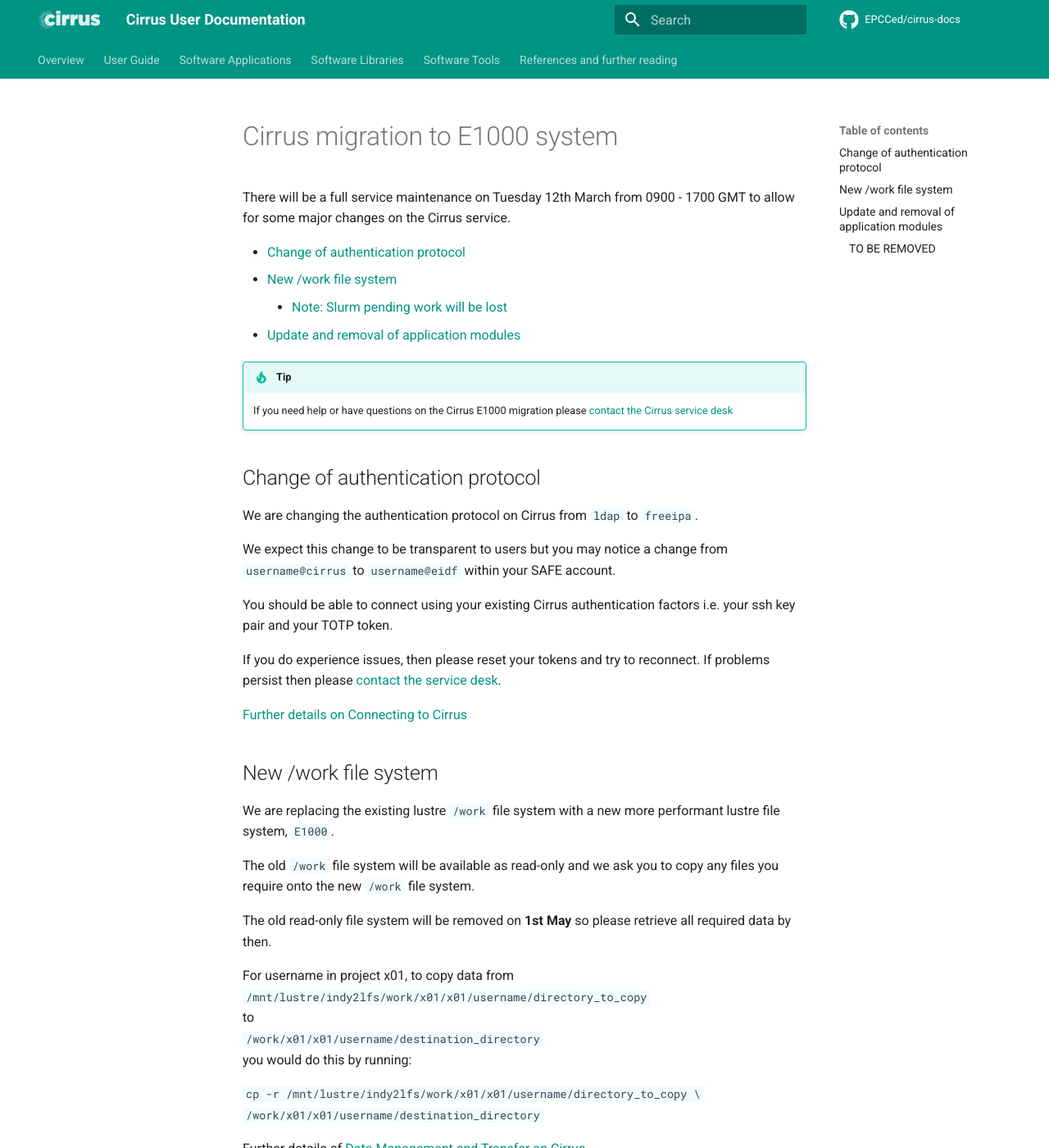
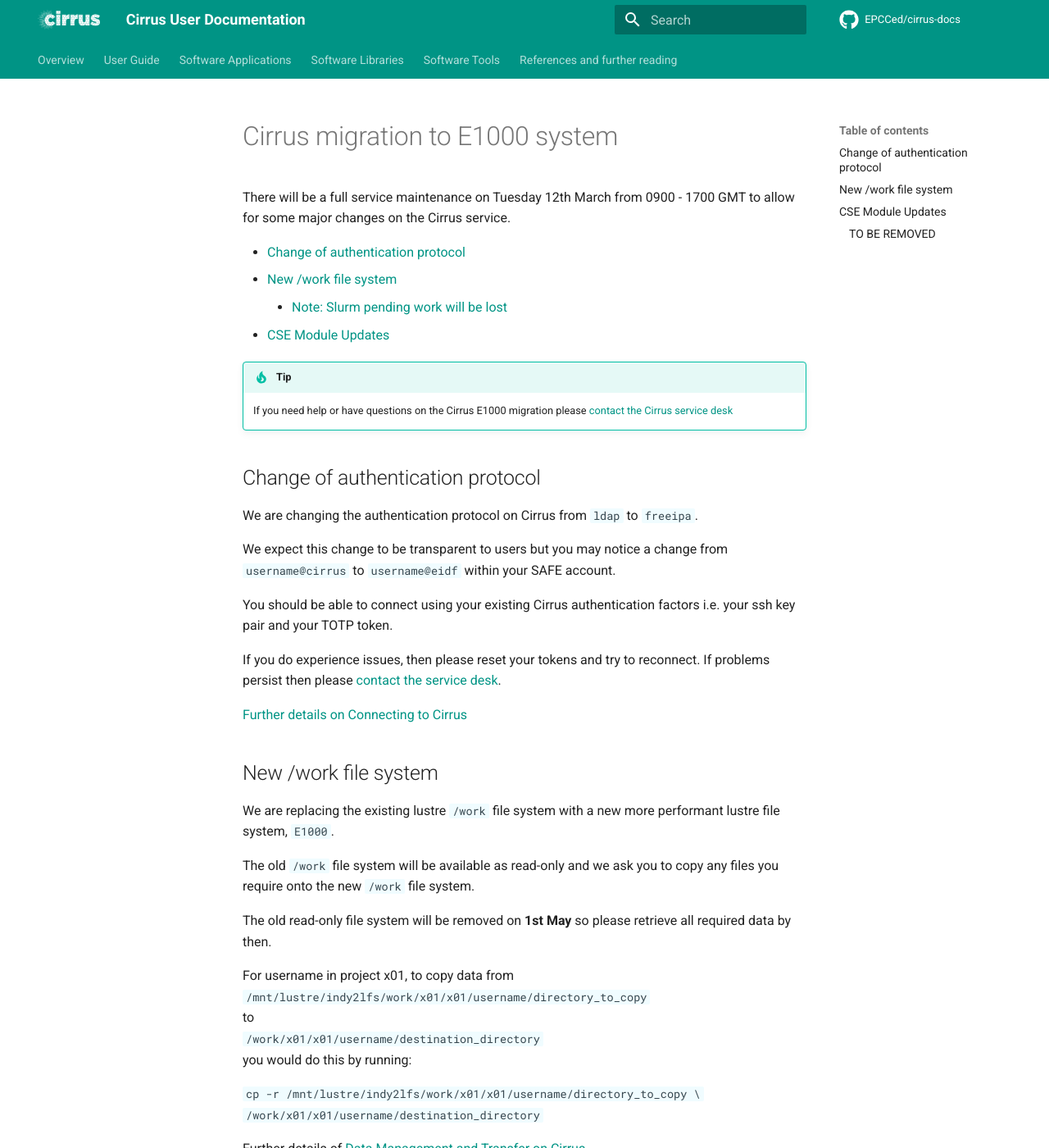
Before and after one commit to EPCCed/cirrus-docs, an MkDocs documentation site: the page built from docs/e1000-migration/index.md, in a window 1280 px wide and 1400 px high. Shown: the whole window at 82% size. Built offline with MkDocs 1.6.1 and Material for MkDocs 9.7.7, drawn with Linux system fonts in a browser that asks for light colours; comment, search, counter and statistics services are not loaded; some of the changed text lies outside the part shown.

Commit message:
update title

```diff
--- a/docs/e1000-migration/index.md
+++ b/docs/e1000-migration/index.md
@@ -5,7 +5,7 @@
 - [Change of authentication protocol ](#change-of-authentication-protocol)
 - [New /work file system](#new-work-file-system)
     - [Note: Slurm pending work will be lost](#note)
-- [Update and removal of application modules](#update-and-removal-of-application-modules)
+- [CSE Module Updates](#cse-module-updates)
 
 
 
@@ -55,7 +55,7 @@
     As the underlying pathname for /work will be changing with the addition of the new file system, all of the pending work in the slurm queue will be removed during the migration. When the service is returned, please resubmit your slurm jobs to Cirrus.
 
 
-## Update and removal of application modules
+## CSE Module Updates
 
 Our Computational Science and Engineering (CSE) Team have taken the opportunity of the arrival of the new file system to update modules and also remove older versions of modules. A full list of the changes to the modules can be found below.
 
```
